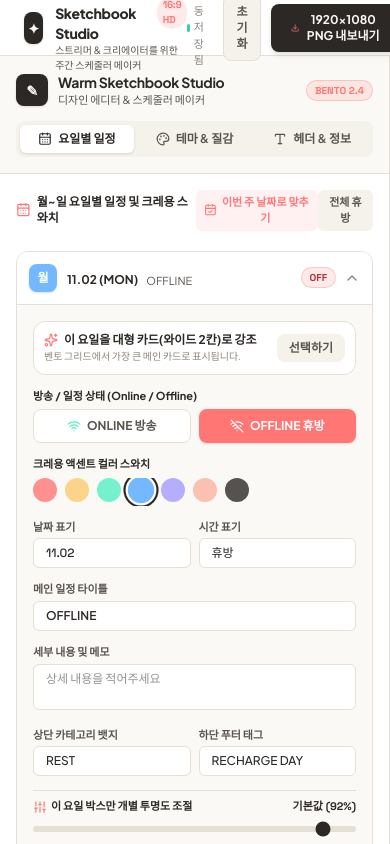
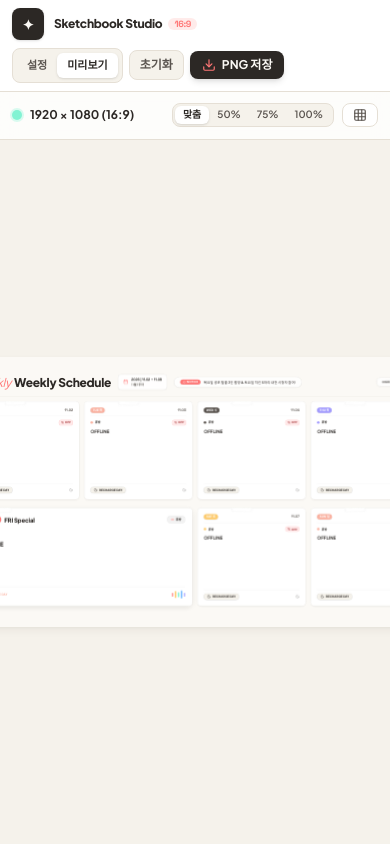
Before and after one commit to luttongi0-eng/sch, a Next.js app: page / in a window 390 px wide. Built offline with nearby package versions, Linux system fonts and the light colour scheme.

Commit message:
feat: add responsive mobile layout with settings and preview tab toggle

```diff
--- a/src/app/page.tsx
+++ b/src/app/page.tsx
@@ -12,7 +12,9 @@ import {
   Download,
   Grid,
   RefreshCw,
-  Layers
+  Layers,
+  Eye,
+  Sliders
 } from 'lucide-react';
 
 export default function Home() {
@@ -23,6 +25,8 @@ export default function Home() {
   const [isExporting, setIsExporting] = useState<boolean>(false);
   const [scale, setScale] = useState<number>(0.55);
   const [isLoaded, setIsLoaded] = useState<boolean>(false);
+  // 모바일 전용 뷰어/편집 탭 전환 상태 ('edit' | 'preview')
+  const [mobileViewTab, setMobileViewTab] = useState<'edit' | 'preview'>('preview');
 
   const containerRef = useRef<HTMLDivElement>(null);
   const previewCanvasRef = useRef<HTMLDivElement>(null);
@@ -165,37 +169,63 @@ export default function Home() {
   return (
     <div className="flex flex-col h-screen w-screen overflow-hidden bg-[#FBF9F5] text-[#2C2825]">
 
-      {/* 최상단 네비게이션 글로벌 바 (DESIGN.md Workbench) */}
-      <nav className="h-14 bg-white border-b border-[#E5DFD5] px-6 flex items-center justify-between shrink-0 z-30">
-        <div className="flex items-center gap-3">
-          <div className="w-8 h-8 rounded-lg bg-[#2C2825] flex items-center justify-center text-[#FBF9F5] font-black text-sm shadow-sm">
+      {/* 최상단 네비게이션 글로벌 바 (반응형 모바일 최적화) */}
+      <nav className="min-h-14 bg-white border-b border-[#E5DFD5] px-3 md:px-6 py-2 flex items-center justify-between shrink-0 z-30 flex-wrap gap-2">
+        <div className="flex items-center gap-2.5">
+          <div className="w-8 h-8 rounded-lg bg-[#2C2825] flex items-center justify-center text-[#FBF9F5] font-black text-sm shadow-sm shrink-0">
             ✦
           </div>
           <div>
-            <h1 className="font-extrabold text-sm tracking-tight text-[#2C2825] flex items-center gap-2">
-              Warm Sketchbook Studio <span className="text-[10px] px-1.5 py-0.5 rounded-full bg-[#FF7675]/15 text-[#FF7675] font-mono font-bold">16:9 HD</span>
+            <h1 className="font-extrabold text-xs md:text-sm tracking-tight text-[#2C2825] flex items-center gap-1.5 whitespace-nowrap">
+              Sketchbook Studio <span className="text-[9px] md:text-[10px] px-1.5 py-0.2 rounded-full bg-[#FF7675]/15 text-[#FF7675] font-mono font-bold">16:9</span>
             </h1>
-            <p className="text-[10px] text-[#5A544F]">스트리머 & 크리에이터를 위한 주간 스케줄러 메이커</p>
+            <p className="text-[9px] md:text-[10px] text-[#5A544F] hidden sm:block">스트리머 & 크리에이터 스케줄러</p>
           </div>
         </div>
 
-        {/* 중앙 상단 퀵 날짜 정보 */}
-        <div className="hidden md:flex items-center gap-3 text-xs">
+        {/* 중앙 상단 퀵 날짜 정보 (태블릿 이상 표시) */}
+        <div className="hidden lg:flex items-center gap-3 text-xs">
           <div className="bg-[#F5F2EB] px-4 py-1.5 rounded-full border border-[#E5DFD5] text-[#2C2825] font-mono font-medium">
             🗓️ {config.headerSubtitle} ({config.weekNumber})
           </div>
         </div>
 
-        {/* 우측 주요 내보내기 버튼 및 초기화 버튼 */}
-        <div className="flex items-center gap-2.5">
-          <span className="text-[11px] text-[#8C847D] flex items-center gap-1 font-medium mr-1">
-            <span className="w-2 h-2 rounded-full bg-emerald-500 animate-pulse" /> 자동 저장됨
+        {/* 우측 버튼 그룹 */}
+        <div className="flex items-center gap-1.5 md:gap-2.5 shrink-0">
+          <span className="hidden sm:flex text-[11px] text-[#8C847D] items-center gap-1 font-medium mr-1 whitespace-nowrap">
+            <span className="w-2 h-2 rounded-full bg-emerald-500 animate-pulse" /> 자동 저장
           </span>
+
+          {/* 모바일 화면에서 [수정하기] ↔ [캔버스 보기] 원클릭 탭 버튼 */}
+          <div className="flex lg:hidden bg-[#F5F2EB] p-1 rounded-lg border border-[#E5DFD5]">
+            <button
+              type="button"
+              onClick={() => setMobileViewTab('edit')}
+              className={`px-2.5 py-1 rounded-md text-[11px] font-bold transition-all ${
+                mobileViewTab === 'edit'
+                  ? 'bg-white text-[#2C2825] shadow-sm'
+                  : 'text-[#5A544F]'
+              }`}
+            >
+              설정
+            </button>
+            <button
+              type="button"
+              onClick={() => setMobileViewTab('preview')}
+              className={`px-2.5 py-1 rounded-md text-[11px] font-bold transition-all ${
+                mobileViewTab === 'preview'
+                  ? 'bg-white text-[#2C2825] shadow-sm'
+                  : 'text-[#5A544F]'
+              }`}
+            >
+              미리보기
+            </button>
+          </div>
 
           <button
             onClick={handleResetToDefault}
             title="초기 템플릿으로 되돌리기"
-            className="px-3 py-2 rounded-lg border border-[#E5DFD5] bg-[#F5F2EB] hover:bg-[#E5DFD5] text-[#5A544F] font-bold text-xs transition-all cursor-pointer"
+            className="px-2.5 md:px-3 py-1.5 md:py-2 rounded-lg border border-[#E5DFD5] bg-[#F5F2EB] hover:bg-[#E5DFD5] text-[#5A544F] font-bold text-xs transition-all cursor-pointer whitespace-nowrap shrink-0"
           >
             초기화
           </button>
@@ -203,71 +233,75 @@ export default function Home() {
           <button
             onClick={handleDownloadPng}
             disabled={isExporting}
-            className="flex items-center gap-2 px-5 py-2 rounded-lg bg-[#2C2825] hover:bg-[#1E1B18] text-[#FBF9F5] font-bold text-xs shadow-md transition-all active:translate-y-0.5 disabled:opacity-50 cursor-pointer"
+            className="flex items-center gap-1.5 md:gap-2 px-3 md:px-4 py-1.5 md:py-2 rounded-lg bg-[#2C2825] hover:bg-[#1E1B18] text-[#FBF9F5] font-bold text-xs shadow-md transition-all active:translate-y-0.5 disabled:opacity-50 cursor-pointer whitespace-nowrap shrink-0"
           >
             {isExporting ? (
-              <RefreshCw className="w-4 h-4 animate-spin" />
+              <RefreshCw className="w-3.5 h-3.5 animate-spin" />
             ) : (
-              <Download className="w-4 h-4 text-[#FF7675]" />
+              <Download className="w-3.5 h-3.5 text-[#FF7675]" />
             )}
-            {isExporting ? '고화질 렌더링 중...' : '1920×1080 PNG 내보내기'}
+            <span className="hidden sm:inline">1920×1080 </span>PNG 저장
           </button>
         </div>
       </nav>
 
-      {/* 메인 2-패널 작업 영역 */}
-      <div className="flex flex-1 overflow-hidden">
+      {/* 메인 2-패널 작업 영역 (모바일 반응형 지원) */}
+      <div className="flex flex-1 overflow-hidden relative">
 
-        {/* 좌측 에디터 사이드바 */}
+        {/* 좌측 에디터 사이드바 (모바일에서는 mobileViewTab에 따라 표시/숨김) */}
+        <div className={`h-full ${mobileViewTab === 'edit' ? 'block w-full' : 'hidden lg:block lg:w-[470px] shrink-0'}`}>
           <EditorSidebar
             config={config}
             setConfig={setConfig}
             days={days}
             setDays={setDays}
           />
+        </div>
 
-        {/* 우측 16:9 실시간 뷰어 캔버스 */}
-        <div className="flex-1 flex flex-col bg-[#F5F2EB] overflow-hidden relative">
+        {/* 우측 16:9 실시간 뷰어 캔버스 (모바일에서는 mobileViewTab에 따라 표시/숨김) */}
+        <div className={`flex-1 flex flex-col bg-[#F5F2EB] overflow-hidden relative ${
+          mobileViewTab === 'preview' ? 'flex w-full' : 'hidden lg:flex'
+        }`}>
 
-          {/* 뷰어 제어 툴바 */}
-          <div className="h-12 bg-white/80 backdrop-blur-md border-b border-[#E5DFD5] px-6 flex items-center justify-between shrink-0">
+          {/* 뷰어 제어 툴바 (모바일 반응형) */}
+          <div className="min-h-12 bg-white/80 backdrop-blur-md border-b border-[#E5DFD5] px-3 md:px-6 py-1.5 flex items-center justify-between shrink-0 flex-wrap gap-2">
             <div className="flex items-center gap-2">
               <span className="w-2.5 h-2.5 rounded-full bg-[#55EFC4] ring-2 ring-[#55EFC4]/30 animate-pulse" />
               <span className="text-xs font-bold text-[#2C2825]">
-                1920 × 1080 Full HD Preview (16:9)
+                1920 × 1080 (16:9)
               </span>
-              <span className="text-[11px] font-mono text-[#8C847D]">
-                | {config.layoutMode === 'bento' ? '비대칭 벤토 스케치북' : '7열 클래식 그리드'}
+              <span className="text-[11px] font-mono text-[#8C847D] hidden sm:inline">
+                | {config.layoutMode === 'bento' ? '스크랩북 벤토' : config.layoutMode === 'notebook' ? '모눈종이 노트' : config.layoutMode === 'polaroid' ? '밤하늘 폴라로이드' : '7열 클래식'}
               </span>
             </div>
 
             {/* 줌 배율 & 가이드라인 토글 */}
             <div className="flex items-center gap-2">
               <div className="flex items-center bg-[#F5F2EB] rounded-lg p-0.5 border border-[#E5DFD5] text-xs">
-                {(['50', '75', 'fit', '100'] as const).map((mode) => (
+                {(['fit', '50', '75', '100'] as const).map((mode) => (
                   <button
                     key={mode}
                     onClick={() => setZoomMode(mode)}
-                    className={`px-2.5 py-1 rounded-md text-[11px] font-semibold transition-all ${
+                    className={`px-2 py-0.5 rounded-md text-[10px] md:text-[11px] font-semibold transition-all ${
                       zoomMode === mode
                         ? 'bg-white text-[#2C2825] font-bold shadow-sm'
                         : 'text-[#5A544F] hover:text-[#2C2825]'
                     }`}
                   >
-                    {mode === 'fit' ? 'Fit (맞춤)' : `${mode}%`}
+                    {mode === 'fit' ? '맞춤' : `${mode}%`}
                   </button>
                 ))}
               </div>
 
               <button
                 onClick={() => setShowGridLines(!showGridLines)}
-                className={`flex items-center gap-1.5 px-3 py-1.5 rounded-lg border text-xs font-medium transition-all ${
+                className={`flex items-center gap-1 px-2.5 py-1 rounded-lg border text-[11px] font-medium transition-all ${
                   showGridLines
                     ? 'border-[#FF7675] bg-[#FF7675]/15 text-[#a83639]'
                     : 'border-[#E5DFD5] bg-white text-[#5A544F] hover:bg-[#F5F2EB]'
                 }`}
               >
-                <Grid className="w-3.5 h-3.5" /> 가이드 라인
+                <Grid className="w-3.5 h-3.5" /> <span className="hidden sm:inline">가이드 라인</span>
               </button>
             </div>
           </div>
```
Lines whose indentation alone changed are shown as unchanged.
